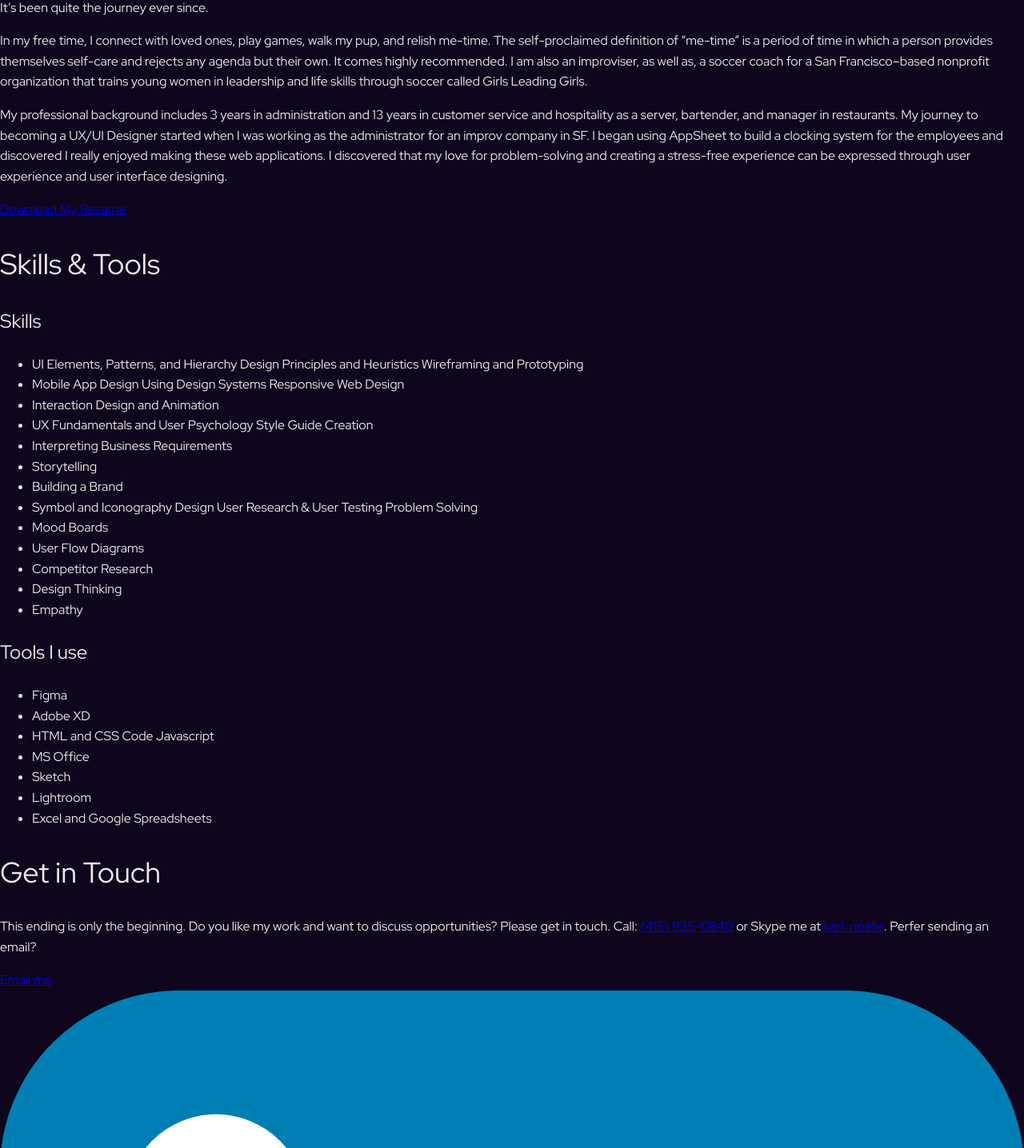
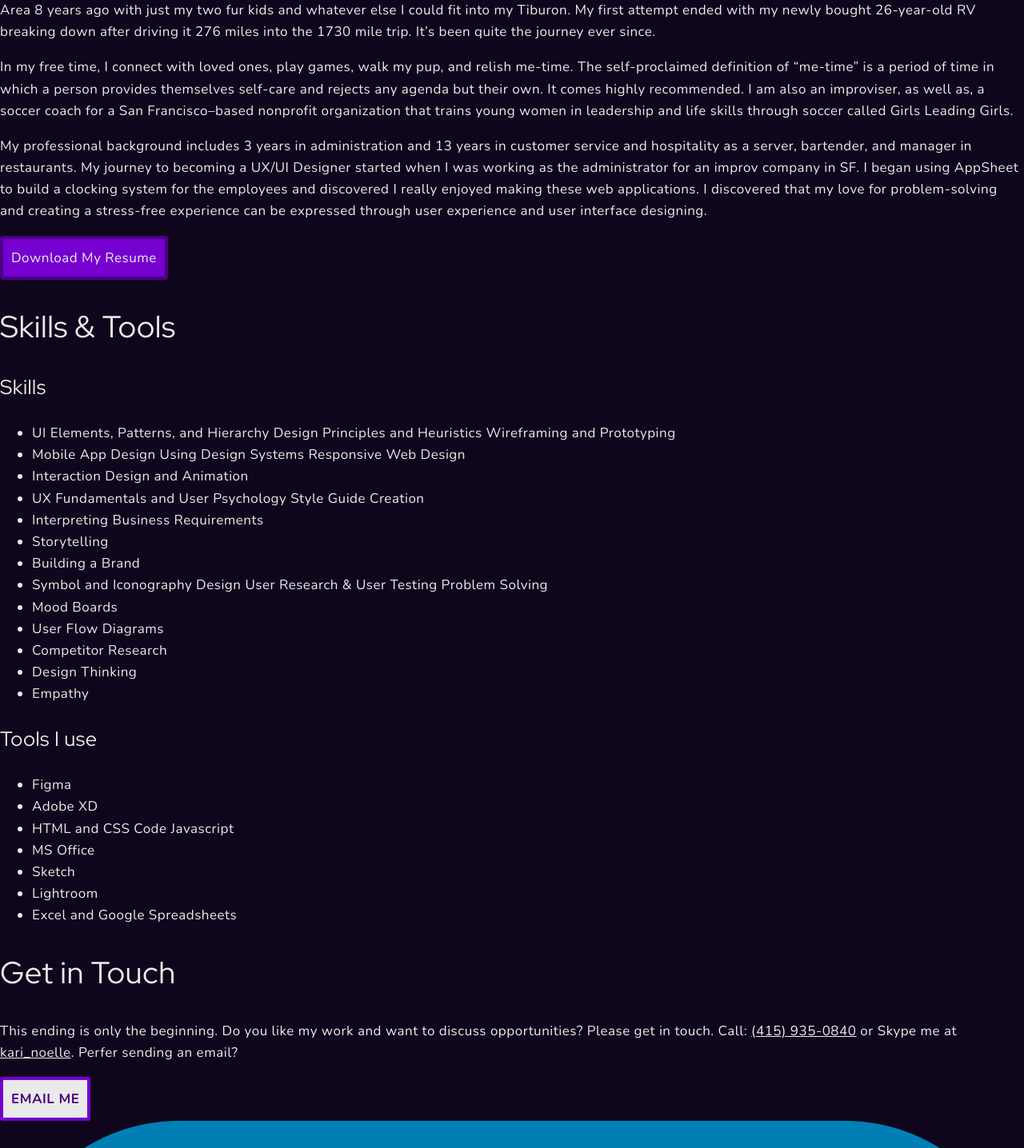
Before and after one commit to Kuri-Sauce/portfolio-website, a PHP site: page /about.html in a window 1280 px wide. Shown: the part 2783-4219 px from the top of the page at 80% size. Run offline with PHP 8.4, Linux system fonts and the light colour scheme; some libraries are stand-ins or nearby versions.

Commit message:
Update style.css
font, a, button, watchguide body css

```diff
--- a/css/style.css
+++ b/css/style.css
@@ -7,30 +7,36 @@ Background (Black): #0F051C;
 
   font-family: 'Red Hat Display', sans-serif;
 */
-
 body {
   background-color: #0F051C;
-  font-family: 'Red Hat Display', sans-serif;
-  font-size: 16px;
+  font-family: 'Nunito', sans-serif;
+  font-size: 17px;
   font-weight: 400;
   line-height: 1.6;
+  letter-spacing: 0.5px;
   color: #EAEAEA;
 }
+
 h1, h2, h3, h4 {
+  font-family: 'Red Hat Display', sans-serif;
   line-height: 1.4;
 }
+
 h1 {
   font-size: 3.25em;
   font-weight: 500;
 }
+
 h2 {
   font-size: 2.25em;
   font-weight: 400;
 }
+
 h3 {
   font-size: 1.5em;
   font-weight: 400;
 }
+
 h4 {
   font-size: 1.35em;
   font-weight: 500;
@@ -39,3 +45,124 @@ h4 {
 img {
   width: 100%;
 }
+
+a {
+  background-color: #0F051C;
+  color: #EAEAEA;
+  text-decoration: underline;
+}
+
+a:visited {
+  color: #EAEAEA;
+}
+
+a:hover,
+a:focus {
+  background-color: #0F051C;
+  color: #7500CF;
+  text-decoration: underline;
+}
+
+a:active {
+  background-color: #0F051C;
+  color: #490082;
+}
+
+.button {
+  display: inline-block;
+  background-color: #7500CF;
+  color: #EAEAEA;
+  font-weight: 400;
+  padding: 10px;
+  border-radius: 3px;
+  border: 4px solid #490082;
+  transition: 0.2s opacity;
+  text-decoration: none;
+}
+
+.button:hover {
+  color: #EAEAEA;
+  background-color: #490082;
+  text-decoration: none;
+}
+
+.button:active {
+  color: #490082;
+  background-color: #EAEAEA;
+  text-decoration: none;
+}
+
+.button.contact {
+  background-color: #EAEAEA;
+  color: #490082;
+  font-weight: 700;
+  text-transform: uppercase;
+  border: 4px solid #7500CF;
+  text-decoration: none;
+}
+
+.button.contact:hover {
+  background-color: #7500CF;
+  color: #EAEAEA;
+  font-weight: 700;
+  text-transform: uppercase;
+  text-decoration: none;
+}
+
+.button.contact:active {
+  background-color: #EAEAEA;
+  color: #490082;
+  font-weight: 700;
+  text-transform: uppercase;
+  border: 4px solid #7500CF;
+  text-decoration: none;
+}
+
+#watchguide-main {
+  background-color: #333333;
+  font-family: 'Fira Sans Condensed', sans-serif;
+  font-size: 36px;
+  font-weight: 400;
+  color: Black;
+}
+
+.watchguide.header1{
+  background-color: #333333;
+  font-family: 'Fira Sans Condensed', sans-serif;
+  font-size: 72px;
+  font-weight: 700;
+  letter-spacing: 0.37px;
+  color: #E2AB41;
+}
+
+.watchguide.header2 {
+  background-color: #333333;
+  font-family: 'Fira Sans Condensed', sans-serif;
+  font-size: 48px;
+  font-weight: 700;
+  letter-spacing: 0.37px;
+  color: #E2AB41;
+}
+
+.watchguide.header3 {
+  background-color: #333333;
+  font-family: 'Fira Sans Condensed', sans-serif;
+  font-size: 36px;
+  font-weight: 400;
+  color: #ffffff;
+}
+
+.watchguide.section.background {
+  background-color: rgba(255, 255, 255, 0.87);
+  color: black;
+}
+
+/*
+colors used:
+Primary Color (LightPurple): #7500CF;
+Secondary Color (DarkPurple): #490082;
+Font (White): #EAEAEA;
+Background (Black): #0F051C;
+
+  font-family: 'Red Hat Display', sans-serif;
+*/
```
